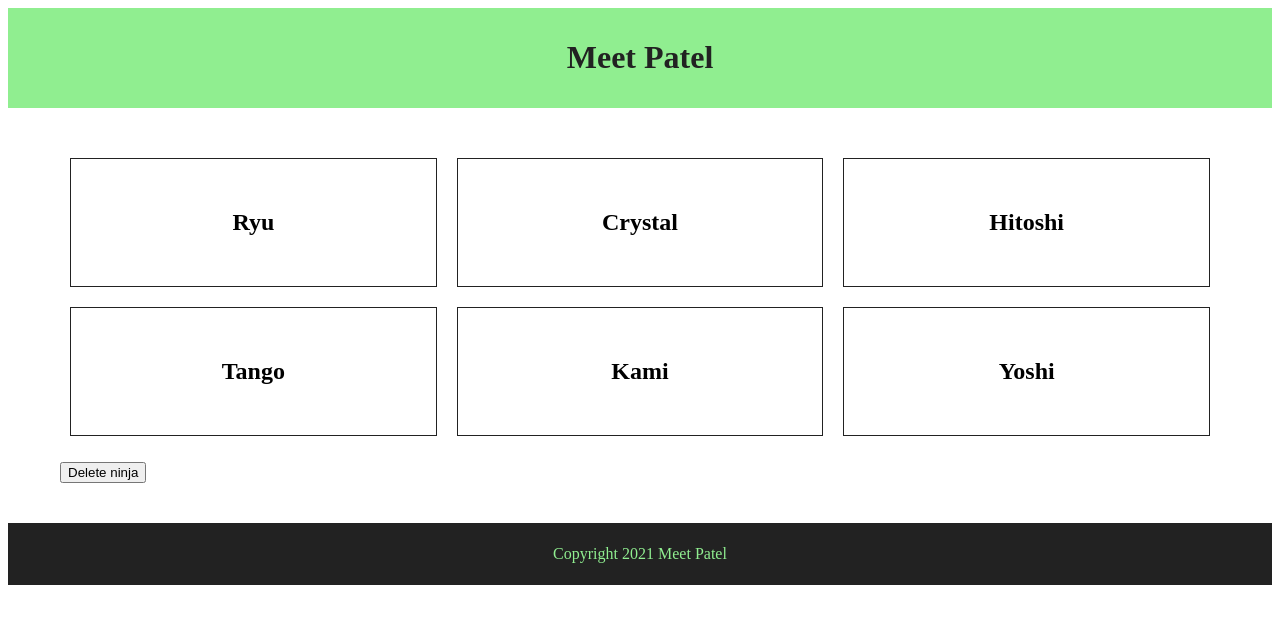
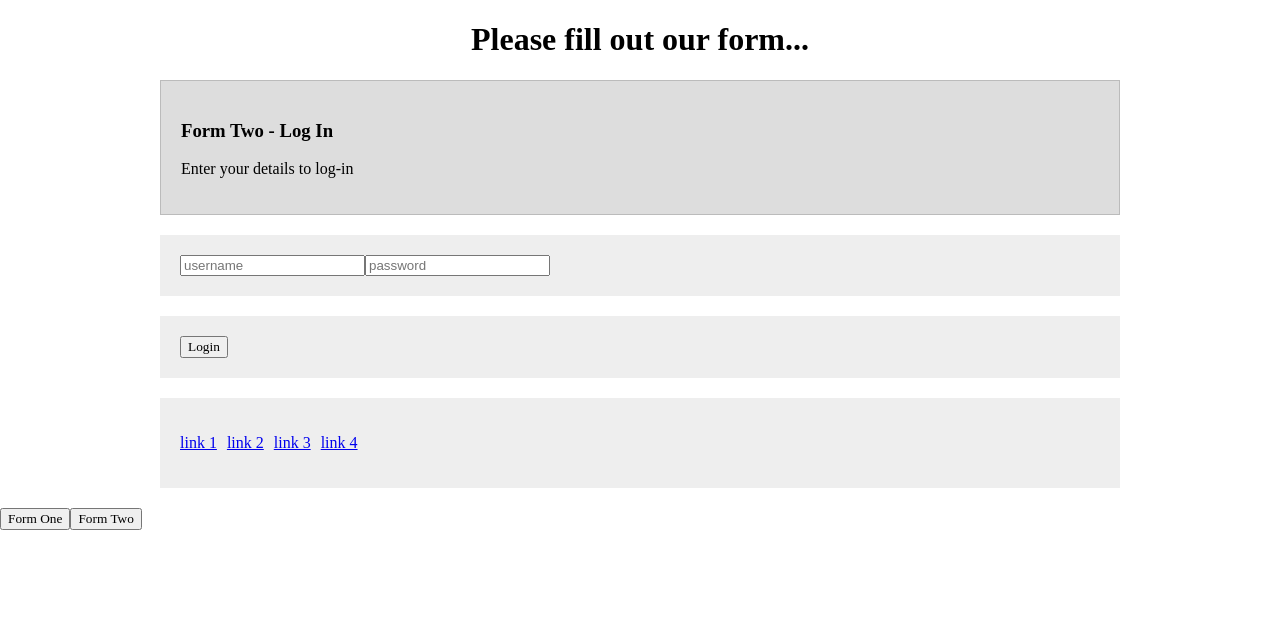
Before and after one commit to Meet57/VueLearning, a Vue app: page / in a window 1280 px wide. Shown: the top 624 px of the page. Built offline with nearby package versions, Linux system fonts and the light colour scheme.

Commit message:
'keep-alive' 'component'

```diff
--- a/src/App.vue
+++ b/src/App.vue
@@ -1,45 +1,41 @@
 <template>
     <div>
-        <app-header :title="title" v-on:changeTitle="updateTitle($event)" />
-        <app-ninjas :ninjas="ninjas" />
-        <app-footer :title="title" />
+        <keep-alive>
+            <component v-bind:is="component" />
+        </keep-alive>
+        <button v-on:click="changeComponent(1)">Form One</button>
+        <button v-on:click="changeComponent(2)">Form Two</button>
     </div>
 </template>
 
 <script>
-import Header from "./components/Header.vue";
-import Footer from "./components/Footer.vue";
-import Ninjas from "./components/Ninjas.vue";
+import formOne from "./components/formOne.vue";
+import formTwo from "./components/formTwo.vue";
+
 export default {
+    components: {
+        "form-one": formOne,
+        "form-two": formTwo,
+    },
     data() {
         return {
-            title: "Meet Patel",
-            ninjas: [
-                { name: "Ryu", speciality: "Vue Components", show: false },
-                { name: "Crystal", speciality: "HTML Wizardry", show: false },
-                { name: "Hitoshi", speciality: "Click Events", show: false },
-                { name: "Tango", speciality: "Conditionals", show: false },
-                { name: "Kami", speciality: "Webpack", show: false },
-                { name: "Yoshi", speciality: "Data Diggin", show: false },
-            ],
+            component: "form-two",
         };
     },
-    components: {
-        "app-header": Header,
-        "app-footer": Footer,
-        "app-ninjas": Ninjas,
+    methods: {
+        handleSubmit: function () {
+            alert("thanks for submitting");
+        },
+        changeComponent(id) {
+            this.component = id == 1 ? "form-one" : "form-two";
+        },
     },
-    methods:{
-        updateTitle(updatedTitle){
-            this.title = updatedTitle
-        }
-    }
 };
 </script>
 
-<style scoped>
-div{
-    margin:0;
-    padding:0;
+<style>
+button {
+    margin: 0 auto;
+    font-family: "Nunito SemiBold";
 }
 </style>
--- /dev/null
+++ b/src/components/formHelper.vue
@@ -0,0 +1,63 @@
+<template>
+    <div>
+        <h1>Please fill out our form...</h1>
+        <form>
+            <div id="form-header">
+                <slot name="form-header"></slot>
+            </div>
+            <div id="form-fields">
+                <slot name="form-fields"></slot>
+            </div>
+            <div id="form-controls">
+                <slot name="form-controls"></slot>
+            </div>
+            <div id="useful-links">
+                <ul>
+                    <li><a href="#">link 1</a></li>
+                    <li><a href="#">link 2</a></li>
+                    <li><a href="#">link 3</a></li>
+                    <li><a href="#">link 4</a></li>
+                </ul>
+            </div>
+        </form>
+    </div>
+</template>
+
+<script>
+// Imports
+export default {
+    name: "formHelper",
+    components: {},
+    data() {
+        return {};
+    },
+    methods: {},
+};
+</script>
+
+<style scoped>
+h1 {
+    text-align: center;
+}
+form {
+    width: 100%;
+    max-width: 960px;
+    margin: 0 auto;
+}
+#useful-links ul {
+    padding: 0;
+}
+#useful-links li {
+    display: inline-block;
+    margin-right: 10px;
+}
+form > div {
+    padding: 20px;
+    background: #eee;
+    margin: 20px 0;
+}
+#form-header {
+    background: #ddd;
+    border: 1px solid #bbb;
+}
+</style>
--- /dev/null
+++ b/src/components/formOne.vue
@@ -0,0 +1,43 @@
+<template>
+    <div>
+        <form-helper>
+            <div slot="form-header">
+                <h3>Form One - Contact Us</h3>
+                <p>Fill in this form to contact us</p>
+            </div>
+            <div slot="form-fields">
+                <input type="text" placeholder="name" required />
+                <label>Your Message:</label>
+                <textarea></textarea>
+            </div>
+            <div slot="form-controls">
+                <button v-on:click="handleSubmit">Send</button>
+            </div>
+        </form-helper>
+    </div>
+</template>
+
+<script>
+// Imports
+import formHelper from "./formHelper.vue";
+export default {
+    components: {
+        "form-helper": formHelper,
+    },
+    data() {
+        return {};
+    },
+    methods: {
+        handleSubmit: function () {
+            alert("thanks for submitting form one & contacting us");
+        },
+    },
+};
+</script>
+
+<style>
+body {
+    margin: 0;
+    font-family: "Nunito SemiBold";
+}
+</style>
--- /dev/null
+++ b/src/components/formTwo.vue
@@ -0,0 +1,43 @@
+<template>
+    <div>
+        <form-helper>
+            <div slot="form-header">
+                <h3>Form Two - Log In</h3>
+                <p>Enter your details to log-in</p>
+            </div>
+            <div slot="form-fields">
+                <input type="text" placeholder="username" required />
+                <input type="password" placeholder="password" required />
+            </div>
+            <div slot="form-controls">
+                <button v-on:click="handleSubmit">Login</button>
+            </div>
+        </form-helper>
+    </div>
+</template>
+
+<script>
+// Imports
+import formHelper from './formHelper.vue'
+export default {
+    components: {
+        'form-helper': formHelper
+    },
+    data () {
+        return {
+        }
+    },
+    methods: {
+        handleSubmit: function(){
+            alert('thanks for logging in (form two)');
+        }
+    }
+}
+</script>
+
+<style>
+body{
+    margin: 0;
+    font-family: 'Nunito SemiBold';
+}
+</style>
```
